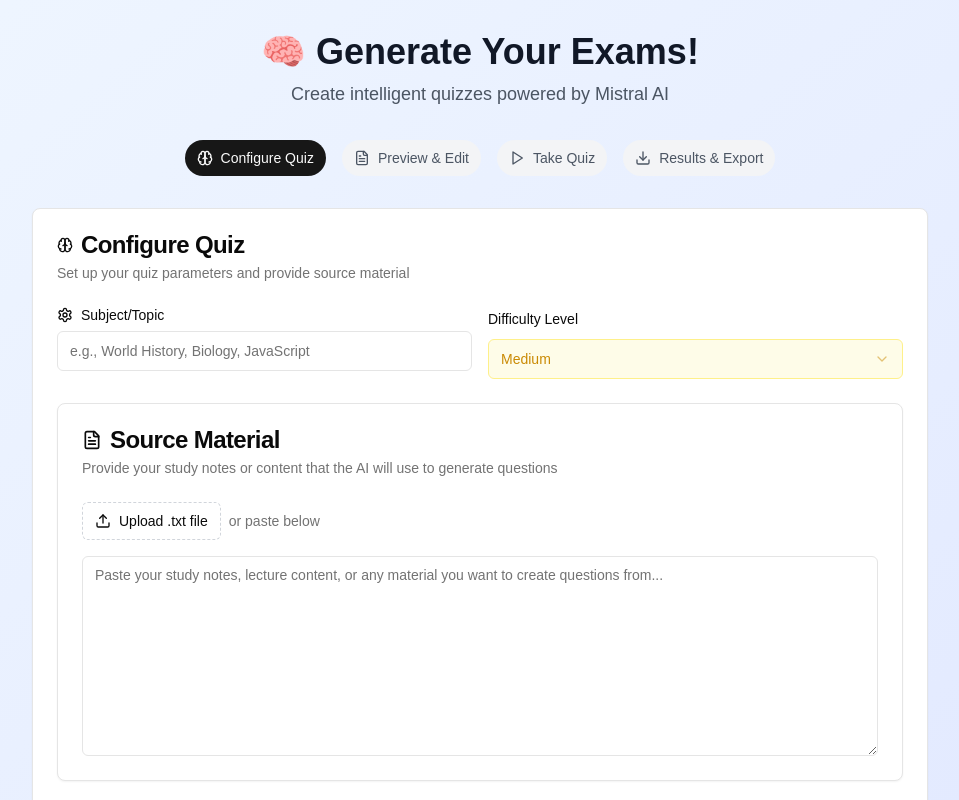
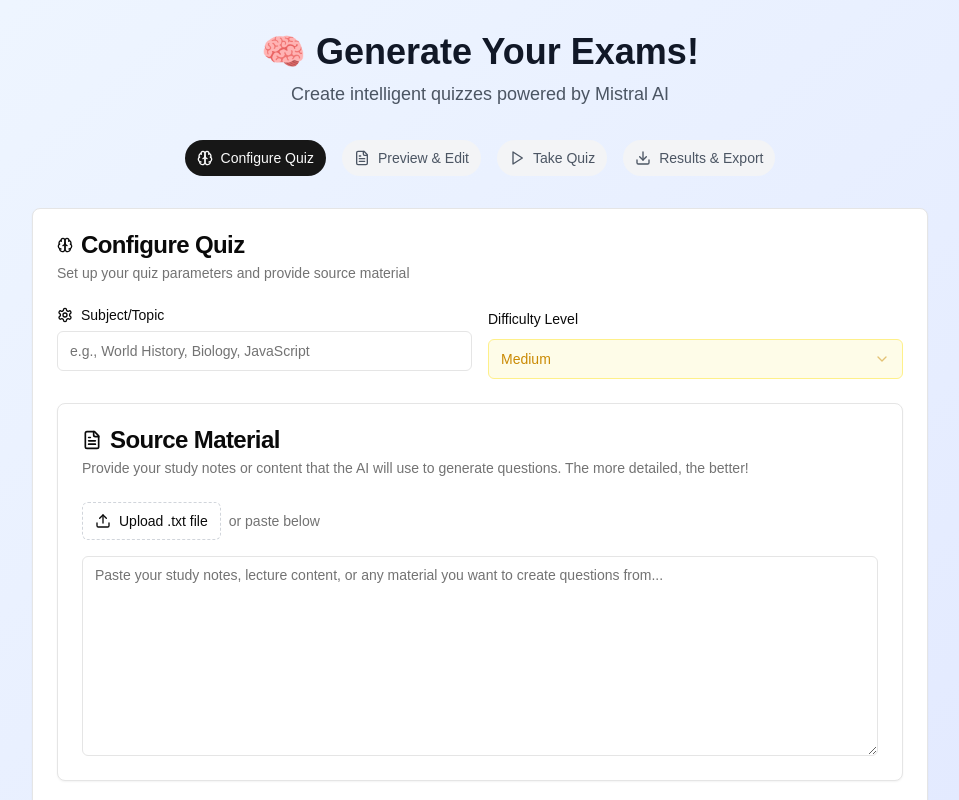
Before and after one commit to Zentenius/Exam-Creator, a Next.js app: page / in a window 1280 px wide. Shown: the top 800 px of the page, without its empty margins (160-1119 px from the left). Built offline with nearby package versions, Linux system fonts and the light colour scheme.

Commit message:
enhance description for source material input in quiz config form

```diff
--- a/components/quiz-config-form.tsx
+++ b/components/quiz-config-form.tsx
@@ -195,7 +195,7 @@ export function QuizConfigForm({ onNext }: QuizConfigFormProps) {
             <span>Source Material</span>
           </CardTitle>
           <CardDescription>
-            Provide your study notes or content that the AI will use to generate questions
+            Provide your study notes or content that the AI will use to generate questions. The more detailed, the better!
           </CardDescription>
         </CardHeader>
         <CardContent className="space-y-4">
```
